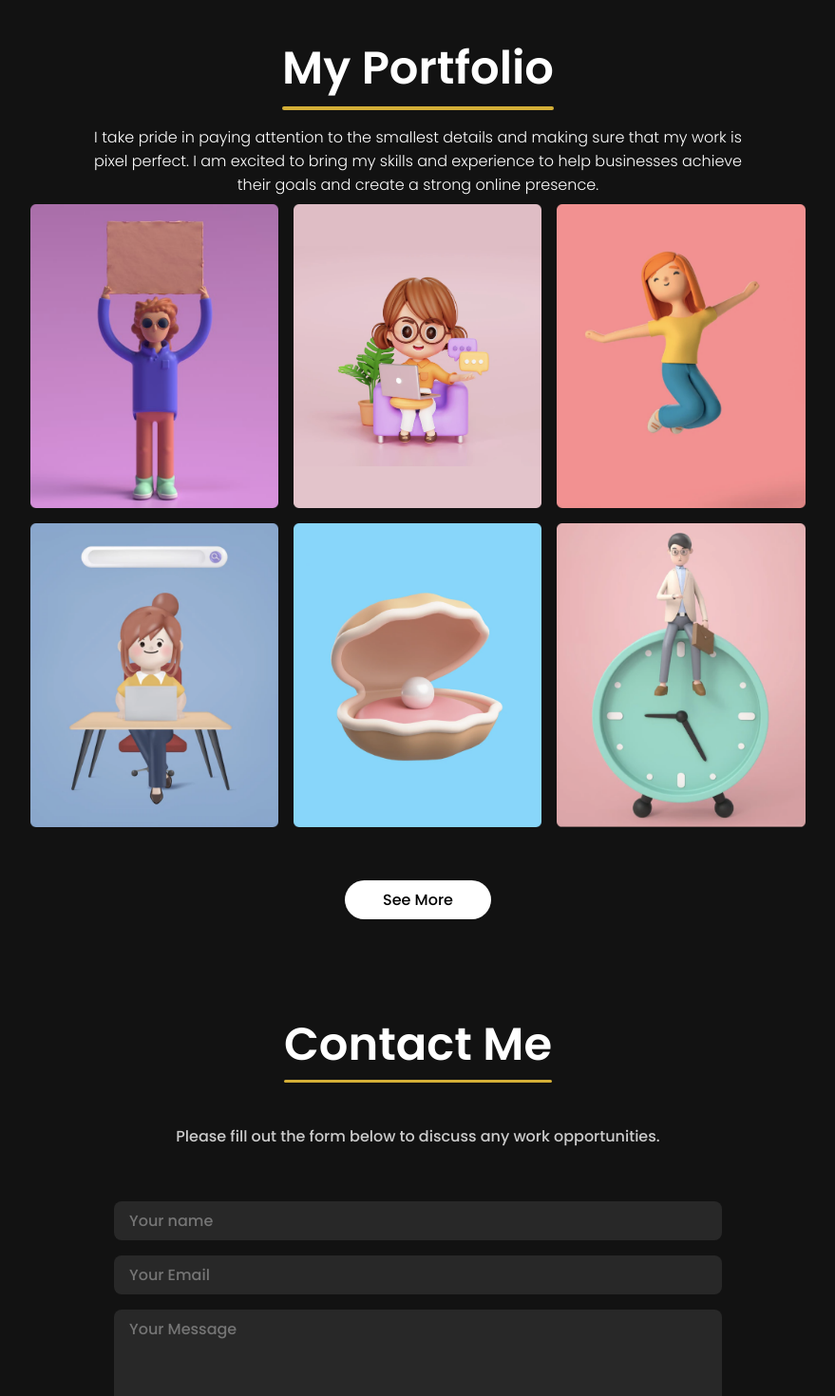
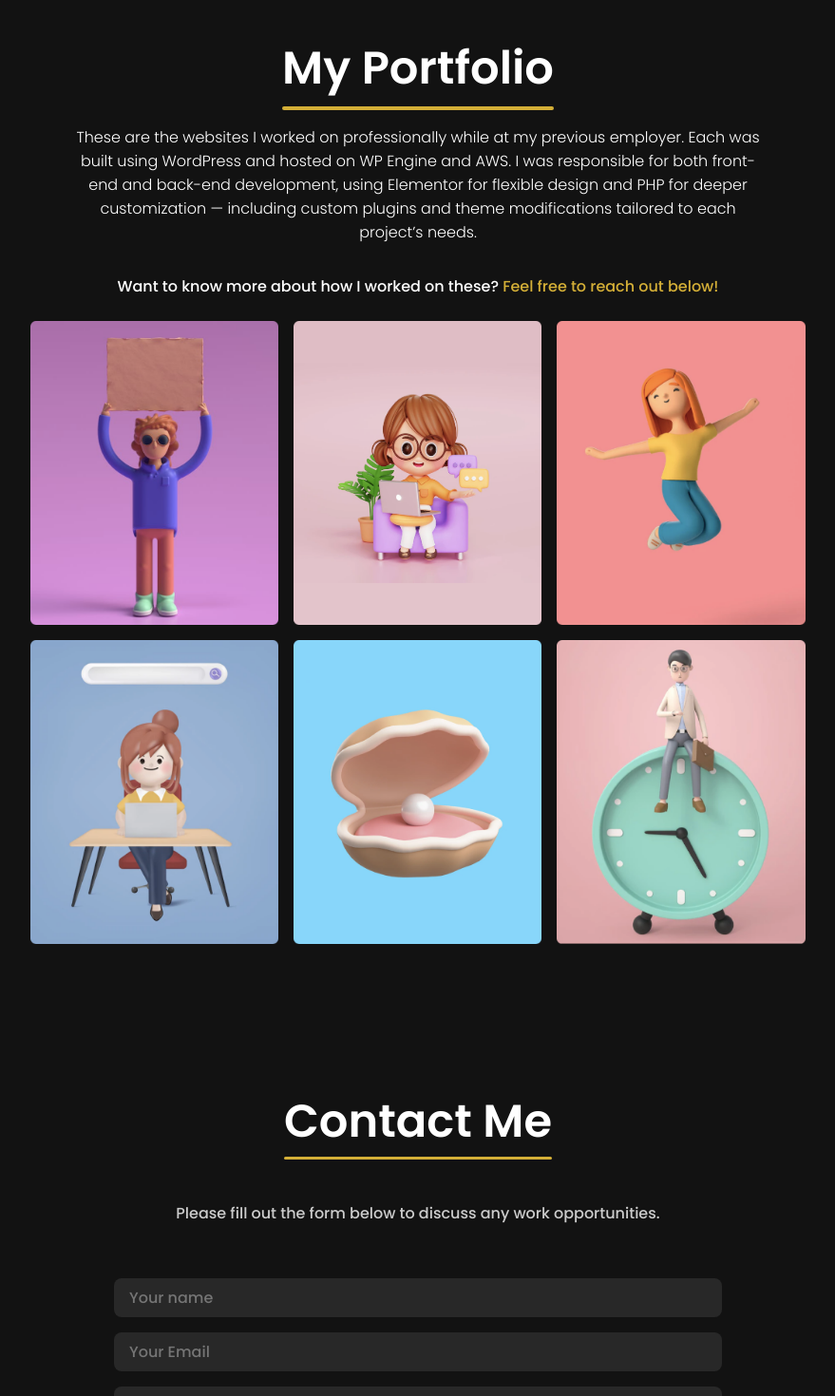
Before and after one commit to mbubel/my_portfolio, a React (Create React App) app: page / in a window 1280 px wide. Shown: the part 1600-3070 px from the top of the page at 95% size, without its empty margins (200-1079 px from the left). Built offline with nearby package versions, Linux system fonts and the light colour scheme.

Commit message:
updated portfolio page and contact form functionaltiy

```diff
--- a/src/components/Contact/contact.js
+++ b/src/components/Contact/contact.js
@@ -8,32 +8,60 @@ import emailjs from '@emailjs/browser';
 
 const Contact = () => {
     const form = useRef();
+    emailjs.init('blaHt_5KIJ711DfGH');
 
     const sendEmail = (e) => {
         e.preventDefault();
 
-        emailjs.sendForm('service_6phm4ar', 'template_zcxds5a', form.current, 'blaHt_5KIJ711DfGH')
-            .then((result) => {
-                console.log(result.text);
-                e.target.reset();
-                alert('Email Sent !');
-            }, (error) => {
-                console.log(error.text);
-            });
-    };
+        emailjs.sendForm(
+            'service_5aovf6n',         // ✅ this is the correct one
+            'template_m6gm2tr',
+            form.current,
+            '0R8iQoiDeyf0JRZrP'
+          )
+        .then((result) => {
+          console.log("SUCCESS:", result.text);
+          e.target.reset();
+          alert('Email Sent!');
+        }, (error) => {
+          console.error("EMAILJS ERROR:", error);
+          alert('Something went wrong. Please try again later.');
+        });
+      };
+
 
     return (
         <div id='contactPage'>
-
             <div id="contact">
                 <h1 className="contactPageTitle">Contact Me</h1>
-                <p className="contactDesc">Please fill out the form below to discuss any work opportunities.</p>
+                <p className="contactDesc">
+                    Please fill out the form below to discuss any work opportunities.
+                </p>
 
                 <form className="contactForm" ref={form} onSubmit={sendEmail}>
-                    <input type="text" className="name" placeholder='Your name' name='from_name' />
-                    <input type="text" className="email" placeholder='Your Email' name='from_email' />
-                    <textarea name="message" placeholder='Your Message' rows={5} className='msg' ></textarea>
-                    <button type="submit" value="Send" className='submitBtn'>Submit</button>
+                    <input
+                        type="text"
+                        className="name"
+                        placeholder="Your name"
+                        name="name"
+                        required
+                    />
+                    <input
+                        type="email"
+                        className="email"
+                        placeholder="Your Email"
+                        name="email"
+                        required
+                    />
+                    <textarea
+                        name="message"
+                        placeholder="Your Message"
+                        rows={5}
+                        className="msg"
+                        required
+                    ></textarea>
+                    <button type="submit" className="submitBtn">Submit</button>
+
                     <div className="links">
                         <img src={facebookIcon} alt="Facebook" className="link" />
                         <img src={twitterIcon} alt="Twitter" className="link" />
--- a/src/components/Works/works.css
+++ b/src/components/Works/works.css
@@ -29,6 +29,7 @@
     flex-wrap: wrap;
     width: 100vw;
     max-width: 65rem;
+    margin-bottom: 95px;
 }
 
 .worksImg {
@@ -71,3 +72,15 @@
     background-color: #D4AF37;
     border-radius: 2px;
 }
+
+.portfolioNote {
+    margin-top: 2rem;
+    margin-bottom: 1rem;
+    text-align: center;
+}
+
+
+.goldAccent {
+    color: #D4AF37;
+    font-weight: 500;
+}
--- a/src/components/Works/works.js
+++ b/src/components/Works/works.js
@@ -11,7 +11,12 @@ const Works = () => {
     return (
         <section id='works'>
             <h2 className="worksTitle">My Portfolio</h2>
-            <span className="worksDesc">I take pride in paying attention to the smallest details and making sure that my work is pixel perfect. I am excited to bring my skills and experience to help businesses achieve their goals and create a strong online presence.</span>
+            <span className="worksDesc">These are the websites I worked on professionally while at my previous employer. Each was built using WordPress and hosted on WP Engine and AWS. I was responsible for both front-end and back-end development, using Elementor for flexible design and PHP for deeper customization — including custom plugins and theme modifications tailored to each project’s needs.</span>
+            <p className="portfolioNote">
+  Want to know more about how I worked on these?
+  <span className="goldAccent"> Feel free to reach out below!</span>
+</p>
+
             <div className="worksImgs">
                 <img src={Portfolio1} alt="" className="worksImg" />
                 <img src={Portfolio2} alt="" className="worksImg" />
@@ -20,7 +25,6 @@ const Works = () => {
                 <img src={Portfolio5} alt="" className="worksImg" />
                 <img src={Portfolio6} alt="" className="worksImg" />
             </div>
-            <button className="workBtn">See More</button>
         </section>
     );
 }
```
